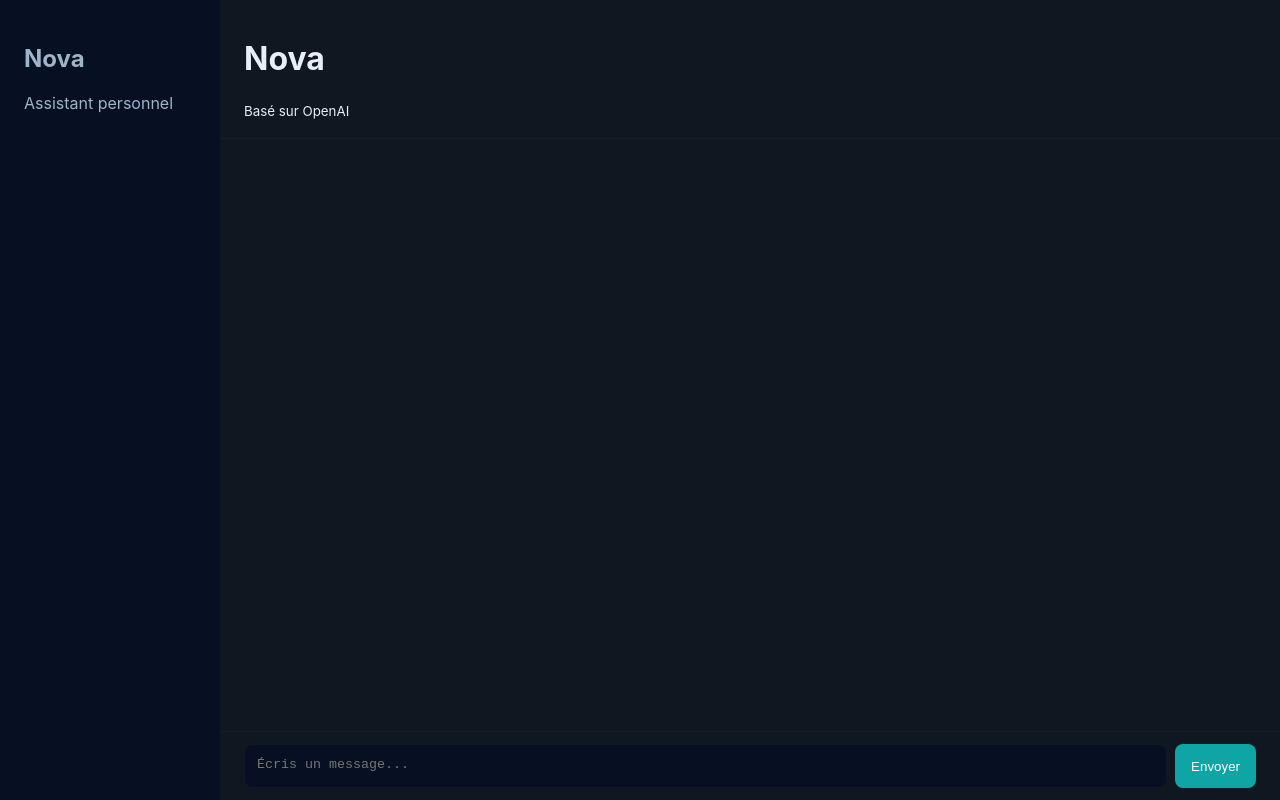
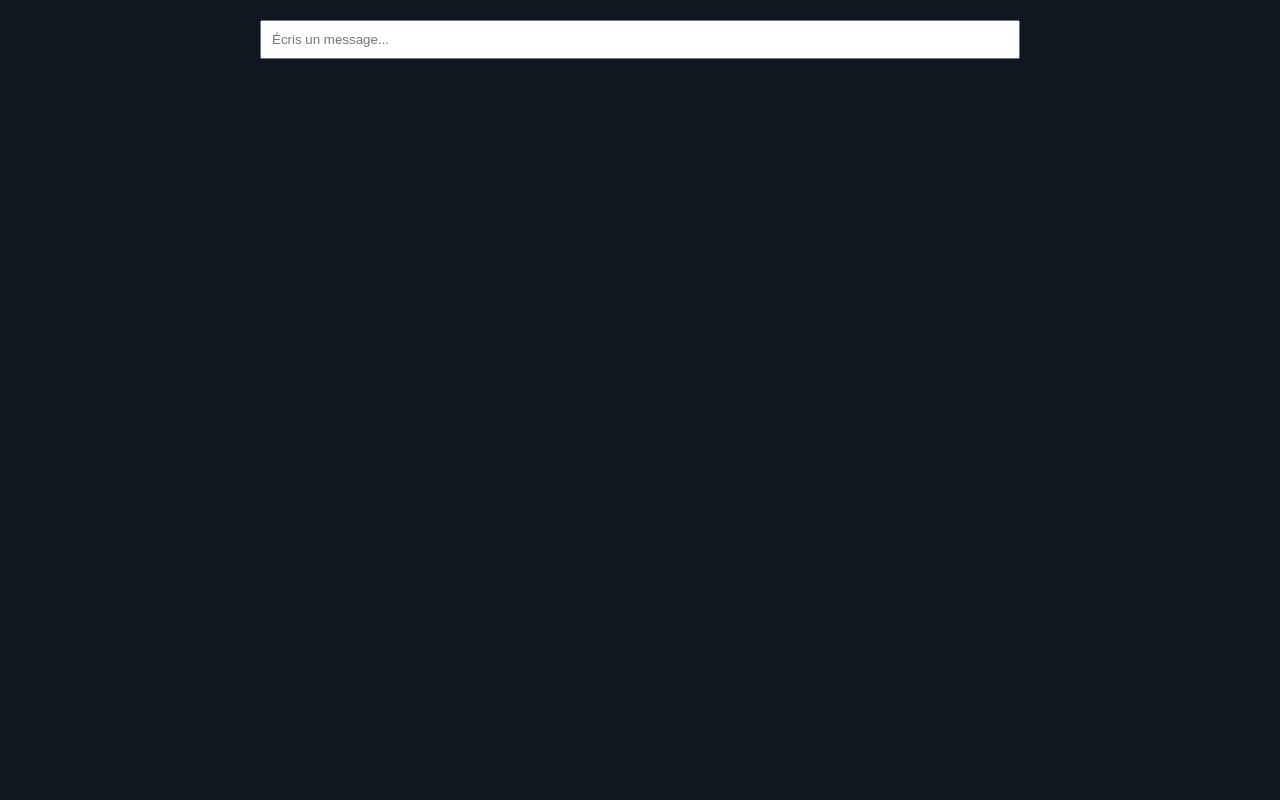
Before and after one commit to asaithebest/Nova, a Next.js app: page / in a window 1280 px wide. Built offline with nearby package versions, Linux system fonts and the light colour scheme.

Commit message:
Update index.js

```diff
--- a/pages/index.js
+++ b/pages/index.js
@@ -1,94 +1,65 @@
-// pages/index.js
-import { useState, useRef } from "react";
+import { useState } from "react";
 import Head from "next/head";
 
 export default function Home() {
-  const [history, setHistory] = useState([]); // {role, content}
+  const [messages, setMessages] = useState([]);
   const [input, setInput] = useState("");
   const [loading, setLoading] = useState(false);
-  const messagesRef = useRef(null);
 
-  const appendMessage = (role, text) => {
-    setHistory(prev => {
-      const next = [...prev, { role, content: text }];
-      return next;
-    });
-    setTimeout(() => {
-      messagesRef.current?.scrollTo({ top: messagesRef.current.scrollHeight, behavior: "smooth" });
-    }, 50);
-  };
+  async function sendMessage(e) {
+    e.preventDefault();
+    if (!input.trim()) return;
 
-  const handleSubmit = async (e) => {
-    e?.preventDefault();
-    const text = input.trim();
-    if (!text) return;
+    const newMessages = [...messages, { role: "user", content: input }];
+    setMessages(newMessages);
     setInput("");
-    appendMessage("user", text);
+    setLoading(true);
 
-    // construit le payload à envoyer au backend
-    const payloadMessages = history.concat([{ role: "user", content: text }]);
-
-    setLoading(true);
-    try {
     const res = await fetch("/api/chat", {
       method: "POST",
       headers: { "Content-Type": "application/json" },
-        body: JSON.stringify({ messages: payloadMessages })
+      body: JSON.stringify({ messages: newMessages })
     });
+
     const data = await res.json();
+    setLoading(false);
+
     if (!res.ok) {
-        appendMessage("assistant", `Erreur: ${data?.error?.message || JSON.stringify(data)}`);
-      } else {
-        appendMessage("assistant", data.reply || "Pas de réponse.");
+      setMessages([
+        ...newMessages,
+        { role: "assistant", content: "Erreur : " + data.error.message }
+      ]);
+      return;
     }
-    } catch (err) {
-      appendMessage("assistant", `Erreur réseau: ${err.message}`);
-    } finally {
-      setLoading(false);
+
+    setMessages([
+      ...newMessages,
+      { role: "assistant", content: data.reply }
+    ]);
   }
-  };
 
   return (
     <>
-      <Head>
-        <title>Nova — Assistant</title>
-        <meta name="viewport" content="width=device-width,initial-scale=1" />
-      </Head>
+      <Head><title>Nova GPT-4</title></Head>
 
-      <div className="app">
-        <aside className="sidebar">
-          <h2>Nova</h2>
-          <p>Assistant personnel</p>
-        </aside>
-
-        <main className="main">
-          <header className="header">
-            <h1>Nova</h1>
-            <small>Basé sur OpenAI</small>
-          </header>
-
-          <section className="chat" ref={messagesRef}>
-            <div className="messages">
-              {history.map((m, i) => (
-                <div key={i} className={`message ${m.role === "user" ? "user" : "assistant"}`}>
-                  {m.content}
+      <main style={{ padding: 20, maxWidth: 800, margin: "auto" }}>
+        {messages.map((m, i) => (
+          <div key={i} style={{ marginBottom: 12 }}>
+            <strong>{m.role === "user" ? "Toi" : "Nova"} :</strong> {m.content}
           </div>
         ))}
-              {loading && <div className="message assistant">Nova est en train d'écrire…</div>}
-            </div>
-          </section>
 
-          <form className="composer" onSubmit={handleSubmit}>
-            <textarea
+        <form onSubmit={sendMessage}>
+          <input
             value={input}
-              onChange={(e) => setInput(e.target.value)}
+            onChange={e => setInput(e.target.value)}
             placeholder="Écris un message..."
-              rows={1}
+            style={{ width: "100%", padding: 10 }}
           />
-            <button type="submit" disabled={loading}>{loading ? "..." : "Envoyer"}</button>
         </form>
+
+        {loading && <p>Nova écrit…</p>}
       </main>
-      </div>
     </>
   );
 }
```
Lines whose indentation alone changed are shown as unchanged.
